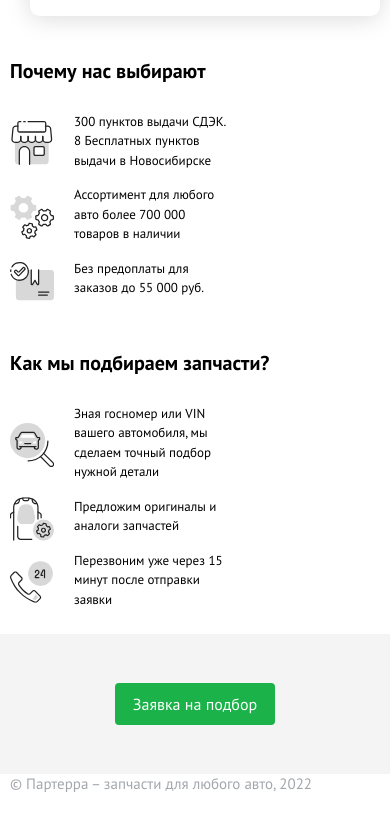
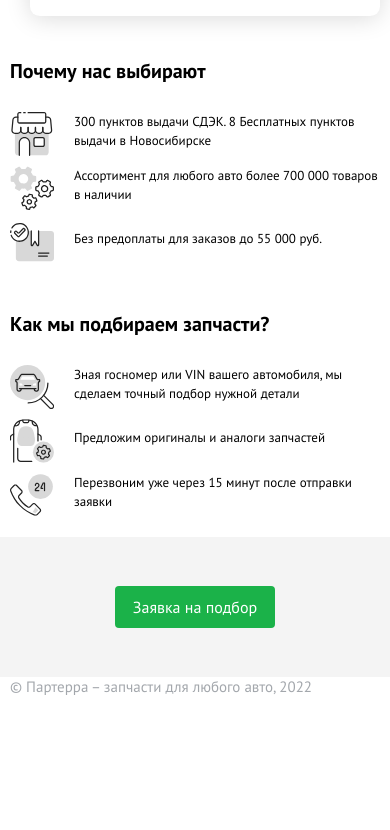
Before and after one commit to Juliyaone/Parterra, a website: page source/index.html in a window 390 px wide. Shown: the part 1991-2821 px from the top of the page. After the commit the page ends 2758 px from the top, so only its background shows below. Drawn offline with nearby package versions, Linux system fonts and the light colour scheme; files that its build step writes are made by us from their sources.

Commit message:
Ширина текстовых блоков

```diff
--- a/source/less/blocks/advantage.less
+++ b/source/less/blocks/advantage.less
@@ -243,6 +243,11 @@
       margin-bottom: 0;
     }
 
+    .advantage_list {
+      width: 100%;
+      flex-direction: column;
+    }
+
 
     .advantage_description:first-child {
       margin-bottom: 0;
@@ -325,6 +330,7 @@
       flex-direction: row;
       align-items: center;
       flex-wrap: nowrap;
+      width: 100%;
     }
 
     .advantage_description {
```
Also changed, not shown: build/css/style.css, build/css/style.min.css, 1 other file.
